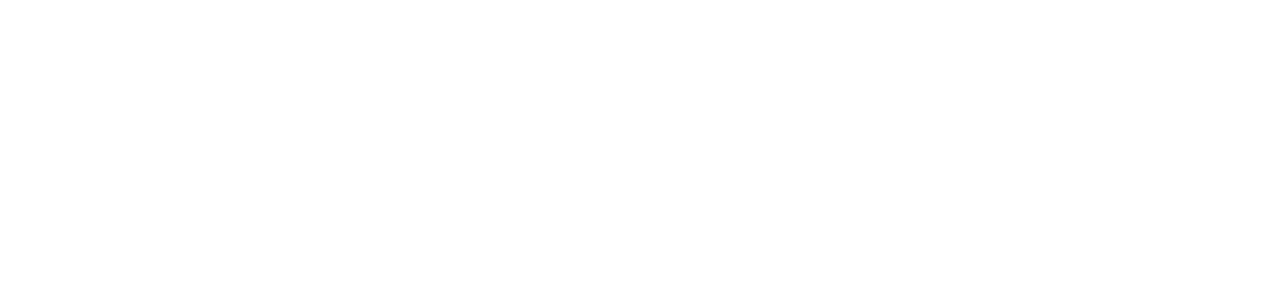
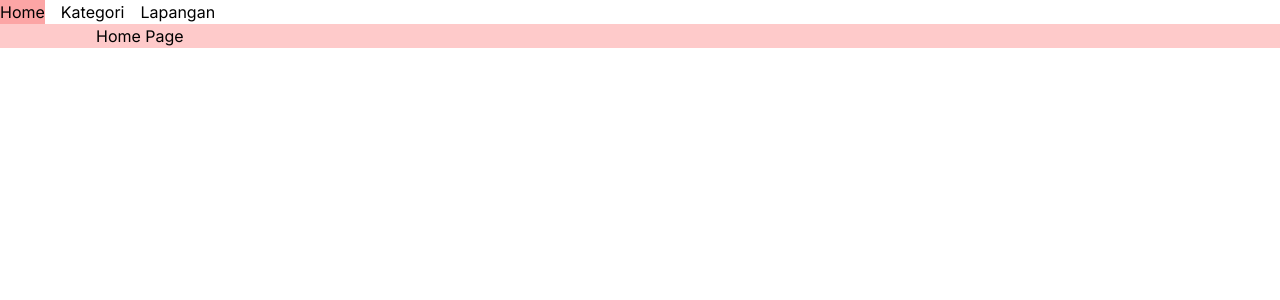
Before and after one commit to agitafajar/fithall, a Next.js app: page / in a window 1280 px wide. Shown: the top 300 px of the page. Built offline with nearby package versions, Linux system fonts and the light colour scheme.

Commit message:
(feat) : add link header

```diff
--- /dev/null
+++ b/src/app/(auth)/login/page.tsx
@@ -0,0 +1,7 @@
+export default function LoginPage() {
+  return (
+    <main>
+      <p>Login</p>
+    </main>
+  );
+}
--- /dev/null
+++ b/src/app/(auth)/members/page.tsx
@@ -0,0 +1,7 @@
+export default function MembersPage() {
+  return (
+    <main>
+      <p>Members Page</p>
+    </main>
+  );
+}
--- /dev/null
+++ b/src/app/(auth)/register/page.tsx
@@ -0,0 +1,7 @@
+export default function RegisterPage() {
+  return (
+    <main>
+      <p>Register Page</p>
+    </main>
+  );
+}
--- /dev/null
+++ b/src/app/components/layout/Header.tsx
@@ -0,0 +1,30 @@
+"use client";
+
+import { routeConfig } from "@/routes/routeConfig";
+import Link from "next/link";
+import { usePathname } from "next/navigation";
+import React from "react";
+
+export default function Header() {
+  const currentPath = usePathname();
+
+  return (
+    <div className="flex">
+      {routeConfig.map((route, key) => {
+        const isActive =
+          currentPath === route.path ||
+          currentPath.startsWith(route.path + "/");
+
+        return (
+          <React.Fragment key={key}>
+            <Link href={route.path}>
+              <p className={` ${isActive ? "bg-red-300" : "bg-white"} mr-4`}>
+                {route.label}
+              </p>
+            </Link>
+          </React.Fragment>
+        );
+      })}
+    </div>
+  );
+}
--- a/src/app/layout.tsx
+++ b/src/app/layout.tsx
@@ -1,6 +1,7 @@
 import type { Metadata } from "next";
 import { Inter } from "next/font/google";
 import "./globals.css";
+import Header from "./components/layout/Header";
 
 const inter = Inter({ subsets: ["latin"] });
 
@@ -16,7 +17,10 @@
 }>) {
   return (
     <html lang="en">
-      <body className={inter.className}>{children}</body>
+      <body className={inter.className}>
+        <Header />
+        <div className="px-24 bg-red-200">{children}</div>
+      </body>
     </html>
   );
 }
--- a/src/app/page.tsx
+++ b/src/app/page.tsx
@@ -1,9 +1,7 @@
-import Image from "next/image";
-
 export default function Home() {
   return (
-    <main className="flex min-h-screen flex-col items-center justify-between">
-      <div className="z-10 w-full items-center justify-between font-mono text-sm lg:flex bg-red-50"></div>
+    <main>
+      <p>Home Page</p>
     </main>
   );
 }
--- /dev/null
+++ b/src/routes/routeConfig.ts
@@ -0,0 +1,23 @@
+export interface RouteConfig {
+  path: string;
+  label: string;
+  isActive: boolean;
+}
+
+export const routeConfig: RouteConfig[] = [
+  {
+    path: "/",
+    label: "Home",
+    isActive: false,
+  },
+  {
+    path: "/kategori",
+    label: "Kategori",
+    isActive: false,
+  },
+  {
+    path: "/lapangan",
+    label: "Lapangan",
+    isActive: false,
+  },
+];
--- a/tailwind.config.ts
+++ b/tailwind.config.ts
@@ -20,6 +20,12 @@
         xl: "1280px",
         "2xl": "1536px",
       },
+      textColor: {
+        primary: "#3A8375",
+      },
+      backgroundColor: {
+        primary: "#0C8C6B",
+      },
     },
   },
   plugins: [],
```
